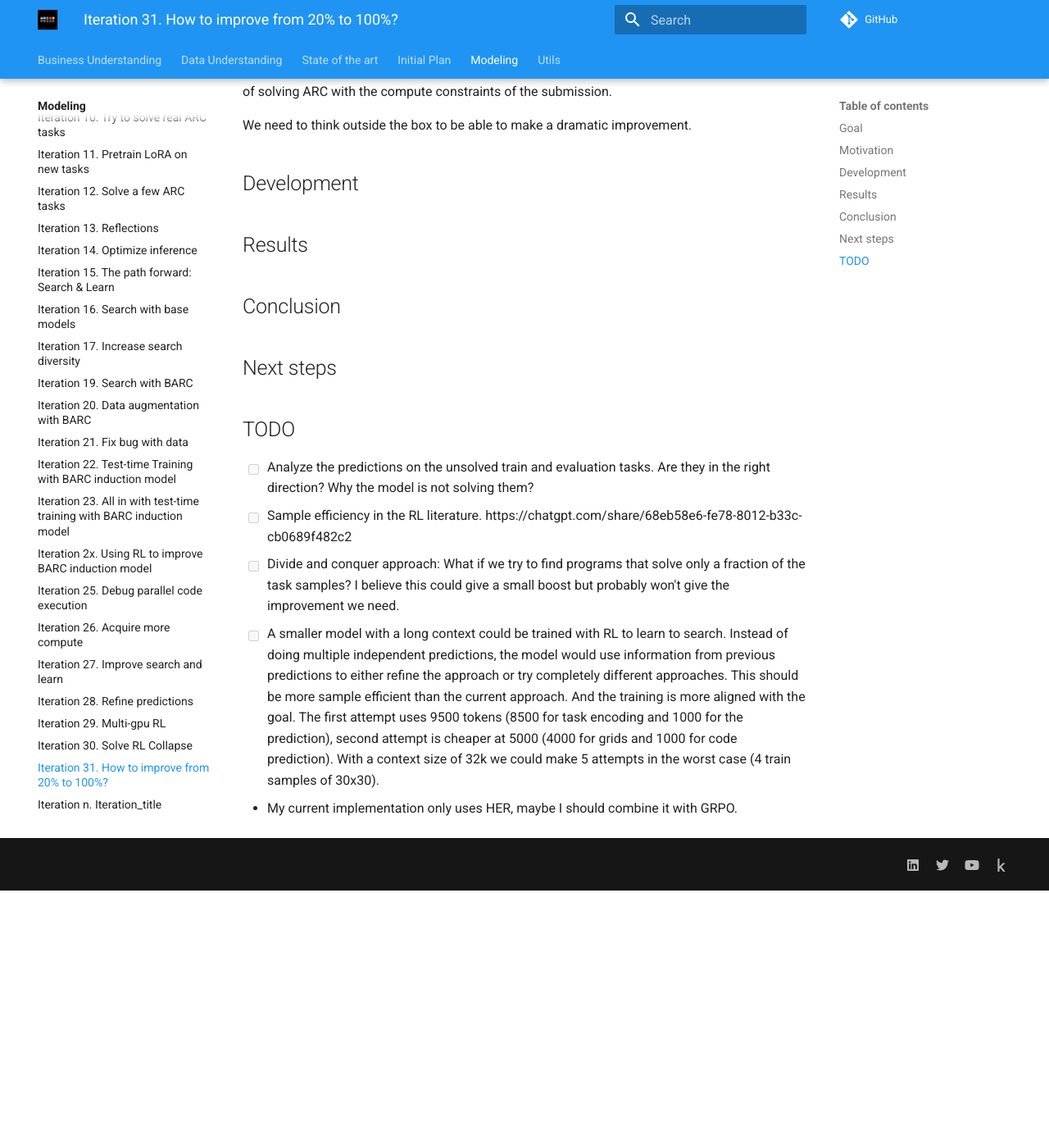
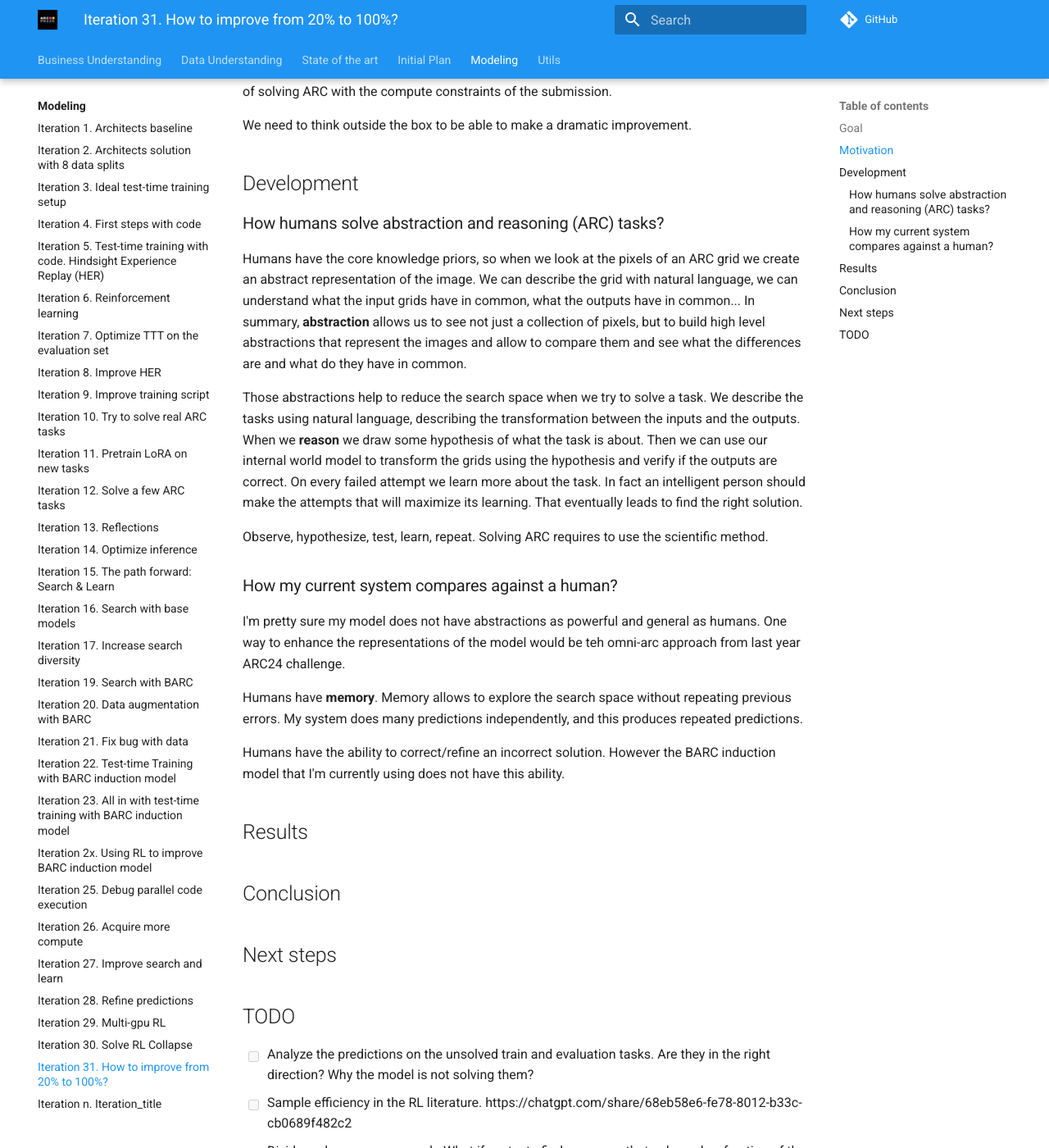
Before and after one commit to ironbar/arc25, an MkDocs documentation site: the page built from docs/modeling/Iteration_31_how_to_improve.md, in a window 1280 px wide and 1400 px high, scrolled down 439 px. Shown: the whole window at 82% size. Built offline with MkDocs 1.6.1 and Material for MkDocs 9.7.7, drawn with Linux system fonts in a browser that asks for light colours; comment, search, counter and statistics services are not loaded; before the commit the page ends 1525 px from its top, so only the background shows below that.

Commit message:
updated documentation

```diff
--- a/docs/modeling/Iteration_31_how_to_improve.md
+++ b/docs/modeling/Iteration_31_how_to_improve.md
@@ -26,6 +26,36 @@ We need to think outside the box to be able to make a dramatic improvement.
 
 ## Development
 
+### How humans solve abstraction and reasoning (ARC) tasks?
+
+Humans have the core knowledge priors, so when we look at the pixels of an ARC grid we create an
+abstract representation of the image. We can describe the grid with natural language, we can understand
+what the input grids have in common, what the outputs have in common...
+In summary, **abstraction** allows us to see not just a collection of pixels, but to build high level
+abstractions that represent the images and allow to compare them and see what the differences are and
+what do they have in common.
+
+Those abstractions help to reduce the search space when we try to solve a task. We describe the tasks
+using natural language, describing the transformation between the inputs and the outputs. When we **reason**
+we draw some hypothesis of what the task is about. Then we can use our internal world model to transform
+the grids using the hypothesis and verify if the outputs are correct.
+On every failed attempt we learn more about the task. In fact an intelligent person should make the attempts
+that will maximize its learning. That eventually leads to find the right solution.
+
+Observe, hypothesize, test, learn, repeat. Solving ARC requires to use the scientific method.
+
+### How my current system compares against a human?
+
+I'm pretty sure my model does not have abstractions as powerful and general as humans. One way to enhance
+the representations of the model would be teh omni-arc approach from last year ARC24 challenge.
+
+Humans have **memory**. Memory allows to explore the search space without repeating previous errors.
+My system does many predictions independently, and this produces repeated predictions.
+
+Humans have the ability to correct/refine an incorrect solution. However the BARC induction model
+that I'm currently using does not have this ability.
+
+
 ## Results
 
 ## Conclusion
```
